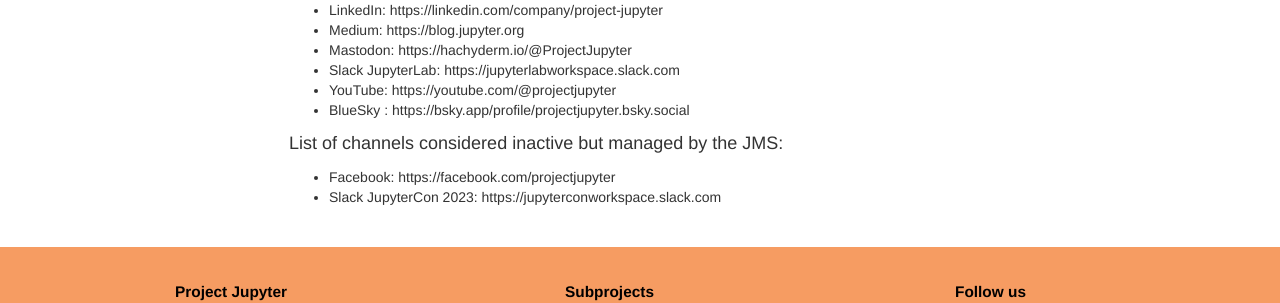
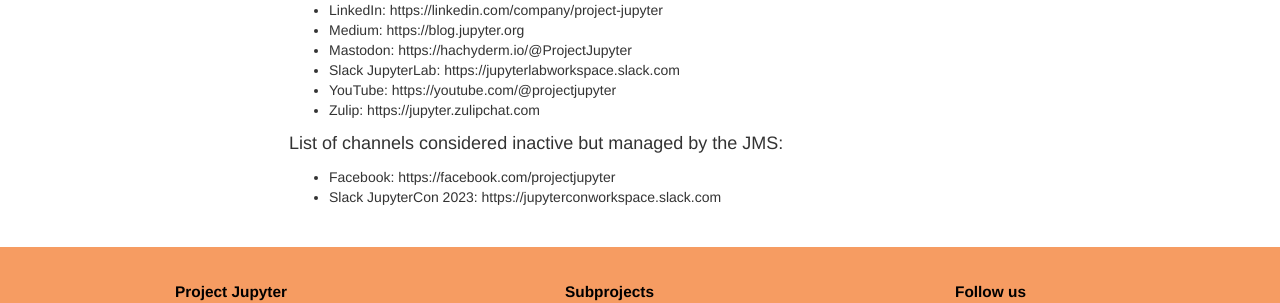
Before and after one commit to jupyter/jupyter.github.io, a Jekyll site: the page built from social.md, in a window 1280 px wide. Shown: the part 1144-1447 px from the top of the page. Built offline with Jekyll 4.4.1, drawn with Linux system fonts in a browser that asks for light colours; comment, search, counter and statistics services are not loaded.

Commit message:
add zulip, deduplicate bluesky

```diff
--- a/social.md
+++ b/social.md
@@ -27,7 +27,7 @@
 - Mastodon:  https://hachyderm.io/@ProjectJupyter
 - Slack JupyterLab: https://jupyterlabworkspace.slack.com
 - YouTube: https://youtube.com/@projectjupyter
-- BlueSky : https://bsky.app/profile/projectjupyter.bsky.social
+- Zulip: https://jupyter.zulipchat.com
 
 
 List of channels considered inactive but managed by the JMS:
```
